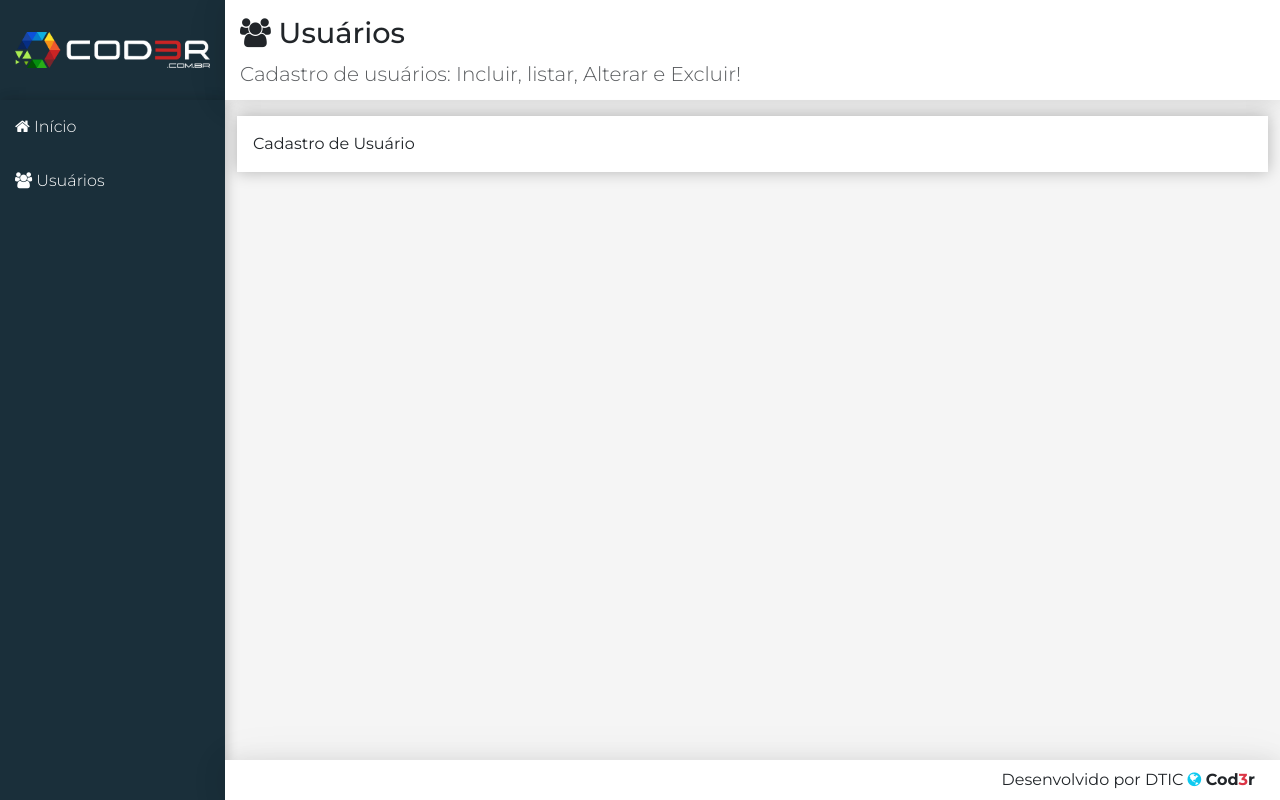
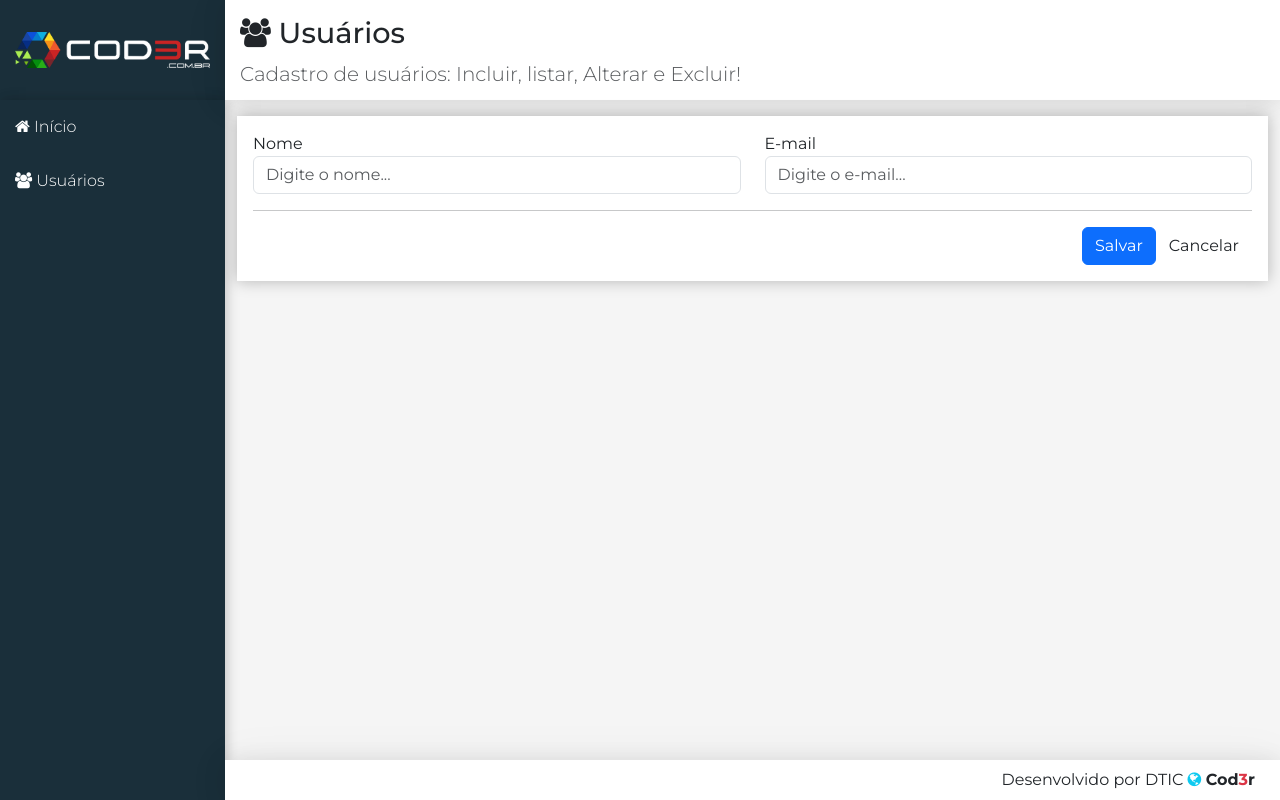
Before and after one commit to alandutra02/react-cadastro-usuarios, a React (Create React App) app in the folder frontend/: page /users in a window 1280 px wide. Built offline with nearby package versions, Linux system fonts and the light colour scheme.

Commit message:
userCrud

```diff
--- a/frontend/src/components/user/UserCrud.jsx
+++ b/frontend/src/components/user/UserCrud.jsx
@@ -42,10 +42,60 @@
         return list
     }
 
+    updateField(event) { // função para alterar campos do formulário
+        const user = { ...this.state.user} // fazemos um clone do estatdo do objeto para não manipular diretamente o objeto original. Essa é uma filosofia do React. Se alterar um objeto diretamente sem fazer o spread, o React pode não detectar a mudança no objeto e não fazer o render porque ele não consegue fazer a comparação entre o estado original e o novo estado porque a referência do estado antigo é perdida ao se alterar o objeto diretamente.
+        user[event.target.name] = event.target.value
+        this.setState({ user })
+    }
+
+    renderForm() {
+        return (<div className="form">
+            <div className="row">
+                <div className="col-12 col-md-6">
+                    <div className="form-group">
+                        <label>Nome</label>
+                        <input type="text" className="form-control"
+                            name="name"
+                            value={this.state.user.name}
+                            onChange={e => this.updateField(e)}
+                            placeholder="Digite o nome..." />
+                    </div>
+                </div>
+
+                <div className="col-12 col-md-6">
+                    <div className="form-group">
+                        <label>E-mail</label>
+                        <input type="text" className="type form-control"
+                        name="email"
+                        value={this.state.user.email}
+                        onChange={e => this.updateField(e)}
+                        placeholder="Digite o e-mail..." />
+                    </div>
+                </div>
+            </div>
+
+            <hr />
+            <div className="row">
+                <div className="col-12 d-flex justify-content-end">
+                    <button className="btn btn-primary"
+                        onClick={e => this.save(e)}>
+                        Salvar
+                    </button>
+                    <button className="btn btn-sercondary ml-2"
+                        onClick={e => this.clear(e)}>
+                        Cancelar
+                    </button>
+                </div>
+            </div>
+        </div>
+
+        )
+    }
+
     render() {
         return (
             <Main {...headrProps}>
-                Cadastro de Usuário
+                {this.renderForm()}
             </Main>
         )
     }
```
